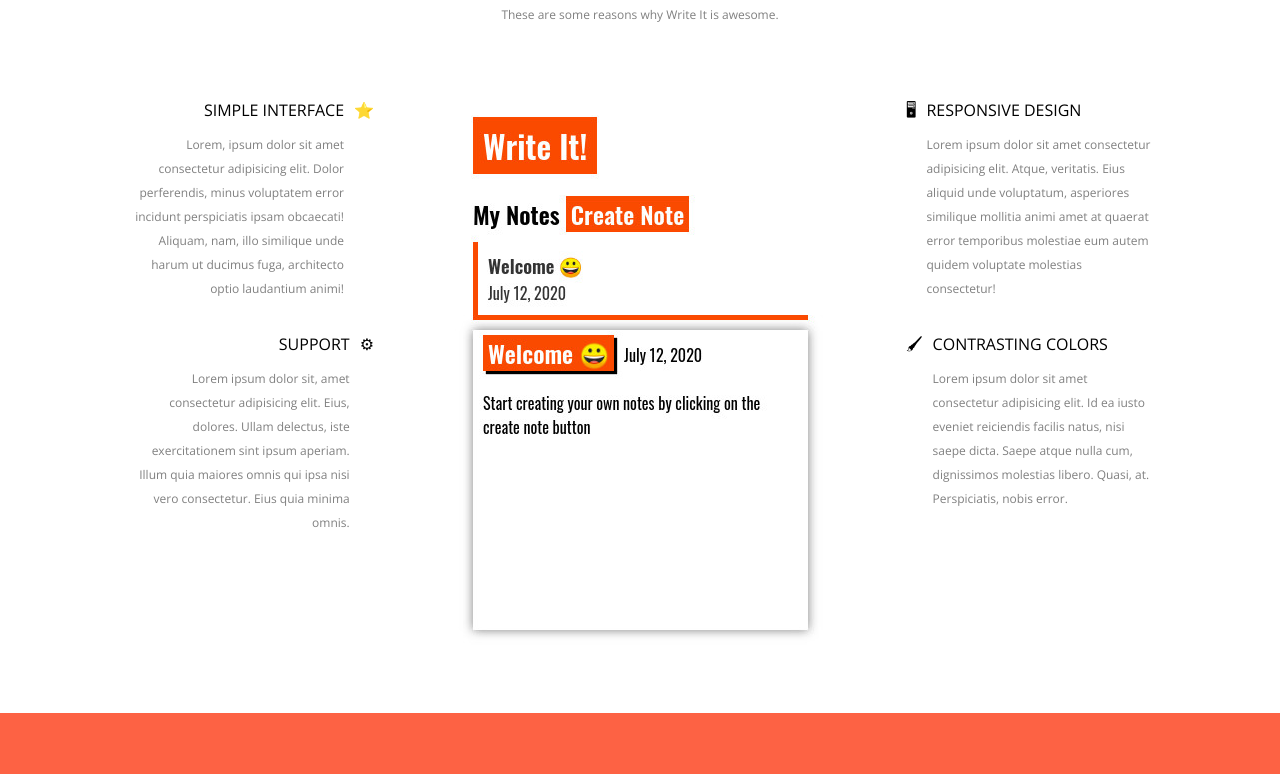
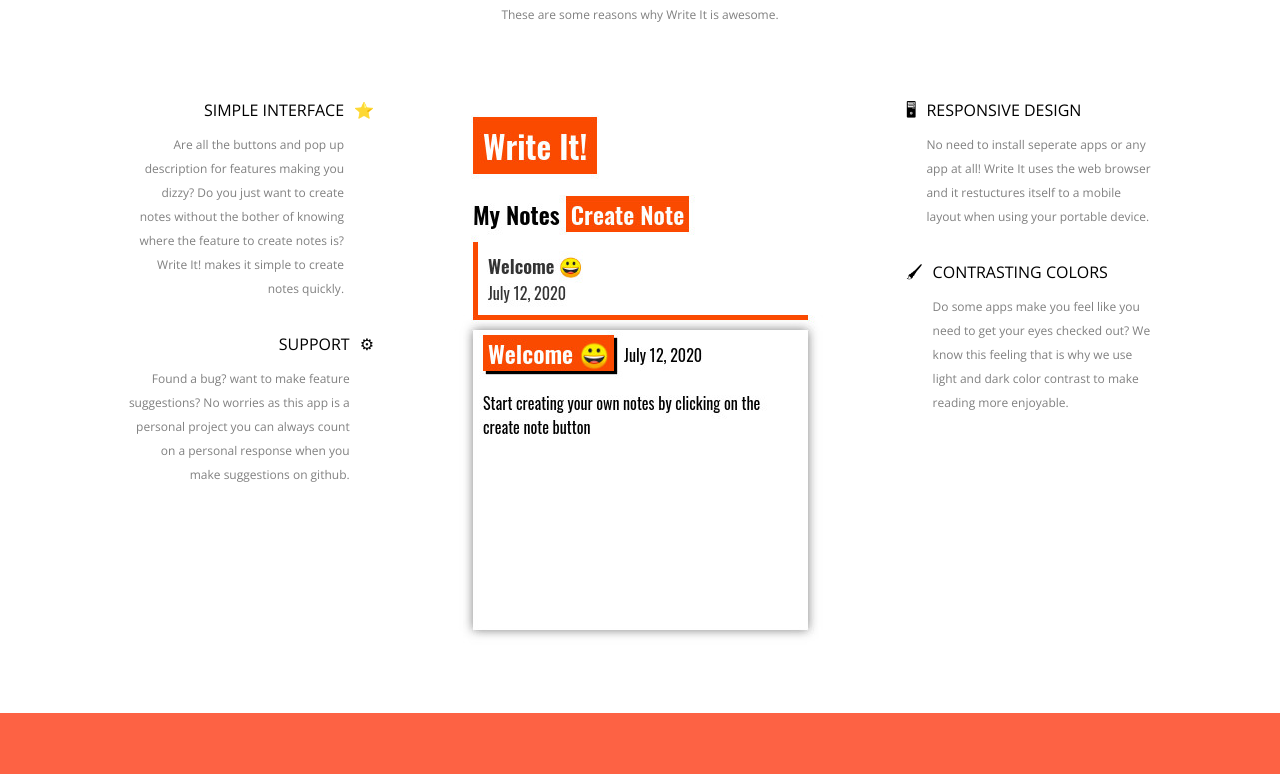
Before and after one commit to compiuta/write-it, a website: page app.html in a window 1280 px wide. Shown: the part 676-1450 px from the top of the page. Drawn offline with nearby package versions, Linux system fonts and the light colour scheme.

Commit message:
add features area copy

```diff
--- a/app.html
+++ b/app.html
@@ -434,7 +434,7 @@
                   <div class="features-area__content-item">
                       <div class="features-area__feature text-right">
                           <h5 class="features-area__feature-title">Simple Interface</h5>
-                          <p class="features-area__feature-description">Lorem, ipsum dolor sit amet consectetur adipisicing elit. Dolor perferendis, minus voluptatem error incidunt perspiciatis ipsam obcaecati! Aliquam, nam, illo similique unde harum ut ducimus fuga, architecto optio laudantium animi!</p>
+                          <p class="features-area__feature-description">Are all the buttons and pop up description for features making you dizzy? Do you just want to create notes without the bother of knowing where the feature to create notes is? Write It! makes it simple to create notes quickly.</p>
                       </div>
                       <div class="features-area__icon-container">
                           <span class="features-area__icon">⭐</span>
@@ -443,7 +443,7 @@
                   <div class="features-area__content-item features-area__content-last">
                       <div class="features-area__feature text-right">
                           <h5 class="features-area__feature-title">Support</h5>
-                          <p class="features-area__feature-description">Lorem ipsum dolor sit, amet consectetur adipisicing elit. Eius, dolores. Ullam delectus, iste exercitationem sint ipsum aperiam. Illum quia maiores omnis qui ipsa nisi vero consectetur. Eius quia minima omnis.</p>
+                          <p class="features-area__feature-description">Found a bug? want to make feature suggestions? No worries as this app is a personal project you can always count on a personal response when you make suggestions on github.</p>
                       </div>
                       <div class="features-area__icon-container">
                           <span class="features-area__icon">⚙</span>
@@ -461,7 +461,7 @@
                         </div>
                         <div class="features-area__feature">
                             <h5 class="features-area__feature-title">Responsive Design</h5>
-                            <p class="features-area__feature-description">Lorem ipsum dolor sit amet consectetur adipisicing elit. Atque, veritatis. Eius aliquid unde voluptatum, asperiores similique mollitia animi amet at quaerat error temporibus molestiae eum autem quidem voluptate molestias consectetur!</p>
+                            <p class="features-area__feature-description">No need to install seperate apps or any app at all! Write It uses the web browser and it restuctures itself to a mobile layout when using your portable device.</p>
                         </div>
                     </div>
                     <div class="features-area__content-item features-area__content-last">
@@ -470,7 +470,7 @@
                         </div>
                         <div class="features-area__feature">
                             <h5 class="features-area__feature-title">Contrasting Colors</h5>
-                            <p class="features-area__feature-description">Lorem ipsum dolor sit amet consectetur adipisicing elit. Id ea iusto eveniet reiciendis facilis natus, nisi saepe dicta. Saepe atque nulla cum, dignissimos molestias libero. Quasi, at. Perspiciatis, nobis error.</p>
+                            <p class="features-area__feature-description">Do some apps make you feel like you need to get your eyes checked out? We know this feeling that is why we use light and dark color contrast to make reading more enjoyable.</p>
                         </div>
                     </div>
                 </div>
@@ -501,7 +501,7 @@
                   <div class="benefits-area__benefits-container">
                       <div class="benefits-area__title-container">
                           <h4 class="benefits-area__title">Benefits</h4>
-                          <div class="header-seperator"></div>
+                          <div class="header-seperator background-dark"></div>
                       </div>
                       <div class="benefits-area__benefits">
                           <div class="benefits-area__benefits-item">
```
